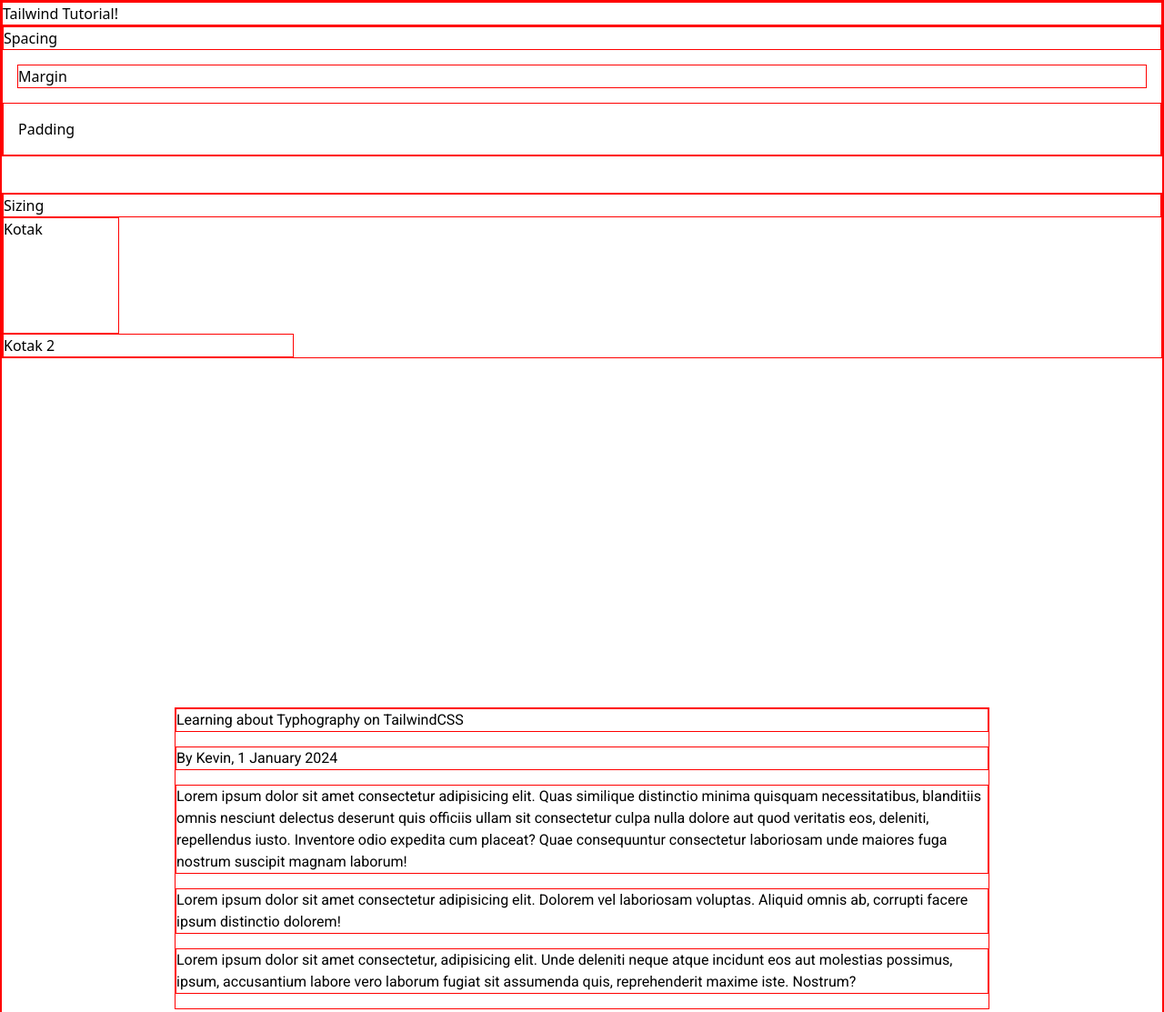
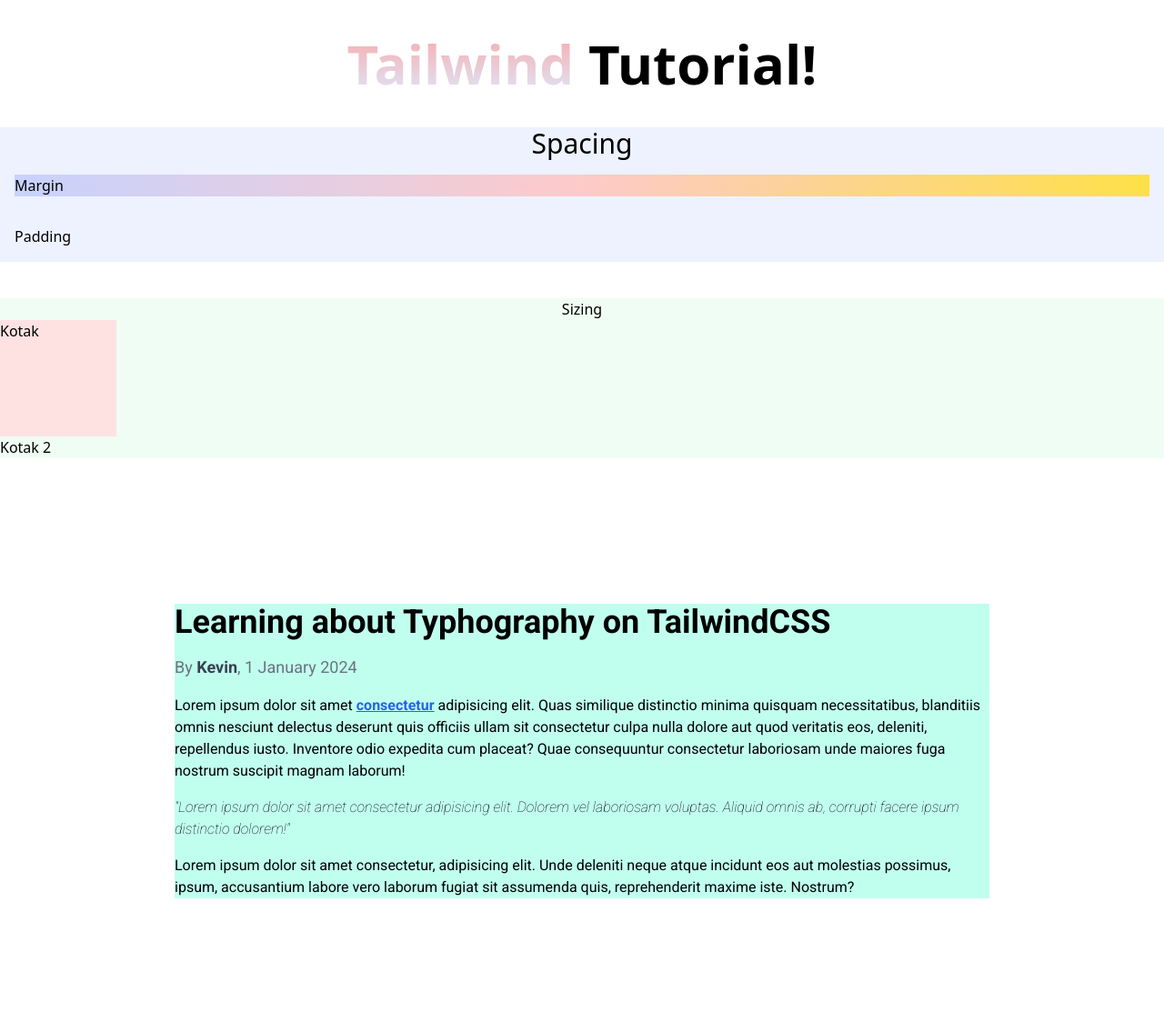
Before and after one commit to Ventustium/Tailwind-Training, a website: page public/index.html in a window 1280 px wide. Shown: the top 1113 px of the page at 91% size. Drawn offline with nearby package versions, Linux system fonts and the light colour scheme; files that its build step writes are made by us from their sources.

Commit message:
[ADD] - Margin, padding, font, color

```diff
--- a/public/index.html
+++ b/public/index.html
@@ -10,44 +10,54 @@
             rel="stylesheet"
         />
         <link rel="stylesheet" href="./css/style.css" />
-        <style type="">
-            * {
-                border: 1px solid red;
-            }
-        </style>
     </head>
 
     <body>
-        <h1>Tailwind Tutorial!</h1>
-        <section class="mb-10">
-            <h2>Spacing</h2>
-            <div class="m-4">Margin</div>
+        <h1 class="text-6xl font-bold text-center my-10">
+            <span class="bg-gradient-to-t from-blue-100 to-red-300 bg-clip-text text-transparent">Tailwind</span
+            > Tutorial!
+        </h1>
+        <section class="mb-10 bg-indigo-50">
+            <h2 class="text-center text-3xl">Spacing</h2>
+            <div
+                class="m-4 bg-gradient-to-r from-indigo-200 via-red-200 to-yellow-300"
+            >
+                Margin
+            </div>
             <div class="p-4">Padding</div>
         </section>
 
-        <section class="mb-96">
-            <h2>Sizing</h2>
-            <div class="w-32 h-32">Kotak</div>
+        <section class="mb-40 bg-green-50">
+            <h2 class="text-center">Sizing</h2>
+            <div class="w-32 h-32 bg-red-100">Kotak</div>
             <div class="max-w-xs">Kotak 2</div>
         </section>
 
-        <section class="mb-96 font-roboto max-w-4xl mx-auto">
-            <h2 class="mb-4">Learning about Typhography on TailwindCSS</h2>
-            <div class="mb-4">By Kevin, 1 January 2024</div>
-            <p class="mb-4">
-                Lorem ipsum dolor sit amet consectetur adipisicing elit. Quas
-                similique distinctio minima quisquam necessitatibus, blanditiis
-                omnis nesciunt delectus deserunt quis officiis ullam sit
-                consectetur culpa nulla dolore aut quod veritatis eos, deleniti,
-                repellendus iusto. Inventore odio expedita cum placeat? Quae
-                consequuntur consectetur laboriosam unde maiores fuga nostrum
-                suscipit magnam laborum!
+        <section class="mb-40 font-roboto max-w-4xl mx-auto bg-kopi">
+            <h2 class="mb-4 text-4xl font-bold">
+                Learning about Typhography on TailwindCSS
+            </h2>
+            <p class="mb-4 text-lg text-gray-500">
+                By <a href="" class="text-gray-700 font-semibold">Kevin</a>, 1
+                January 2024
             </p>
             <p class="mb-4">
-                Lorem ipsum dolor sit amet consectetur adipisicing elit. Dolorem
-                vel laboriosam voluptas. Aliquid omnis ab, corrupti facere ipsum
-                distinctio dolorem!
+                Lorem ipsum dolor sit amet
+                <a href="" class="underline font-semibold text-blue-600"
+                    >consectetur</a
+                >
+                adipisicing elit. Quas similique distinctio minima quisquam
+                necessitatibus, blanditiis omnis nesciunt delectus deserunt quis
+                officiis ullam sit consectetur culpa nulla dolore aut quod
+                veritatis eos, deleniti, repellendus iusto. Inventore odio
+                expedita cum placeat? Quae consequuntur consectetur laboriosam
+                unde maiores fuga nostrum suscipit magnam laborum!
             </p>
+            <blockquote class="mb-4 italic font-thin">
+                "Lorem ipsum dolor sit amet consectetur adipisicing elit.
+                Dolorem vel laboriosam voluptas. Aliquid omnis ab, corrupti
+                facere ipsum distinctio dolorem!"
+            </blockquote>
             <p class="mb-4">
                 Lorem ipsum dolor sit amet consectetur, adipisicing elit. Unde
                 deleniti neque atque incidunt eos aut molestias possimus, ipsum,
--- a/tailwind.config.js
+++ b/tailwind.config.js
@@ -6,6 +6,9 @@
             fontFamily: {
                 roboto: ["Roboto"],
             },
+            colors: {
+                'kopi': '#c0ffee'
+            }
         },
     },
     plugins: [],
```
